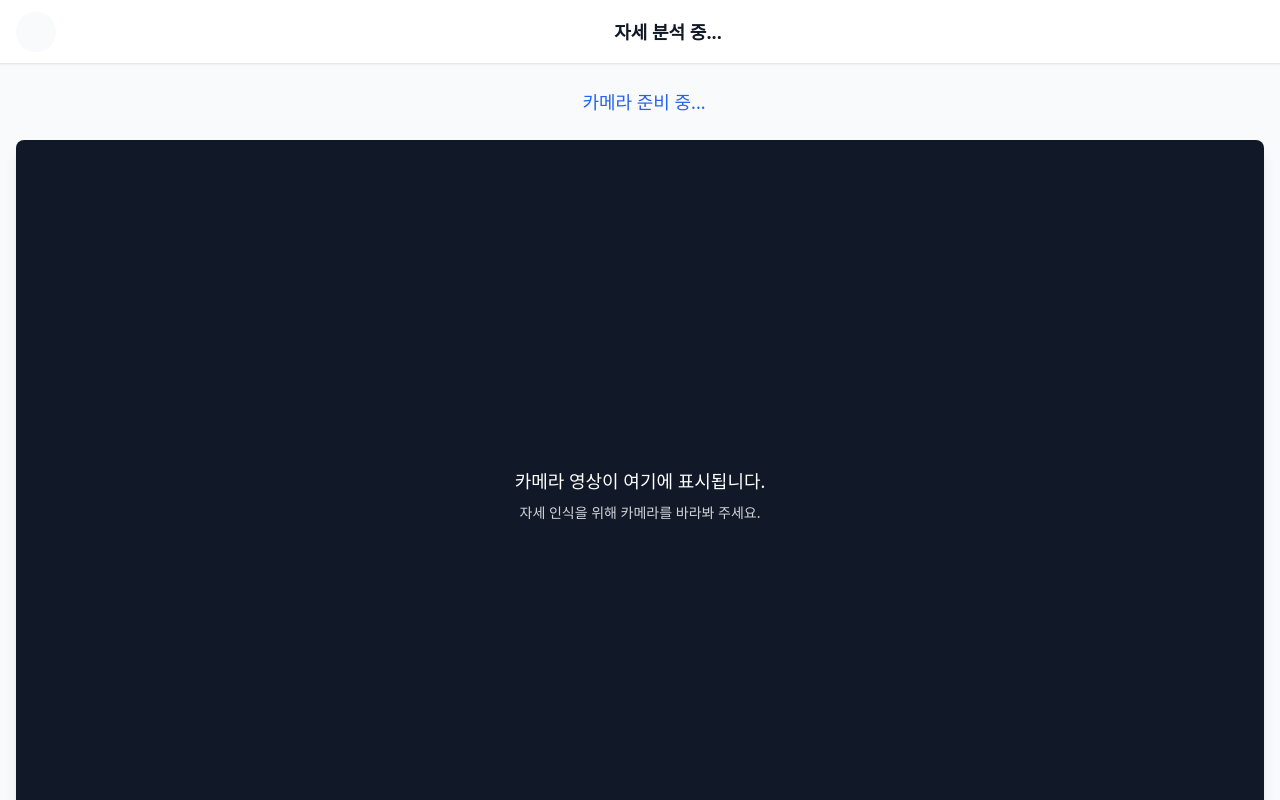
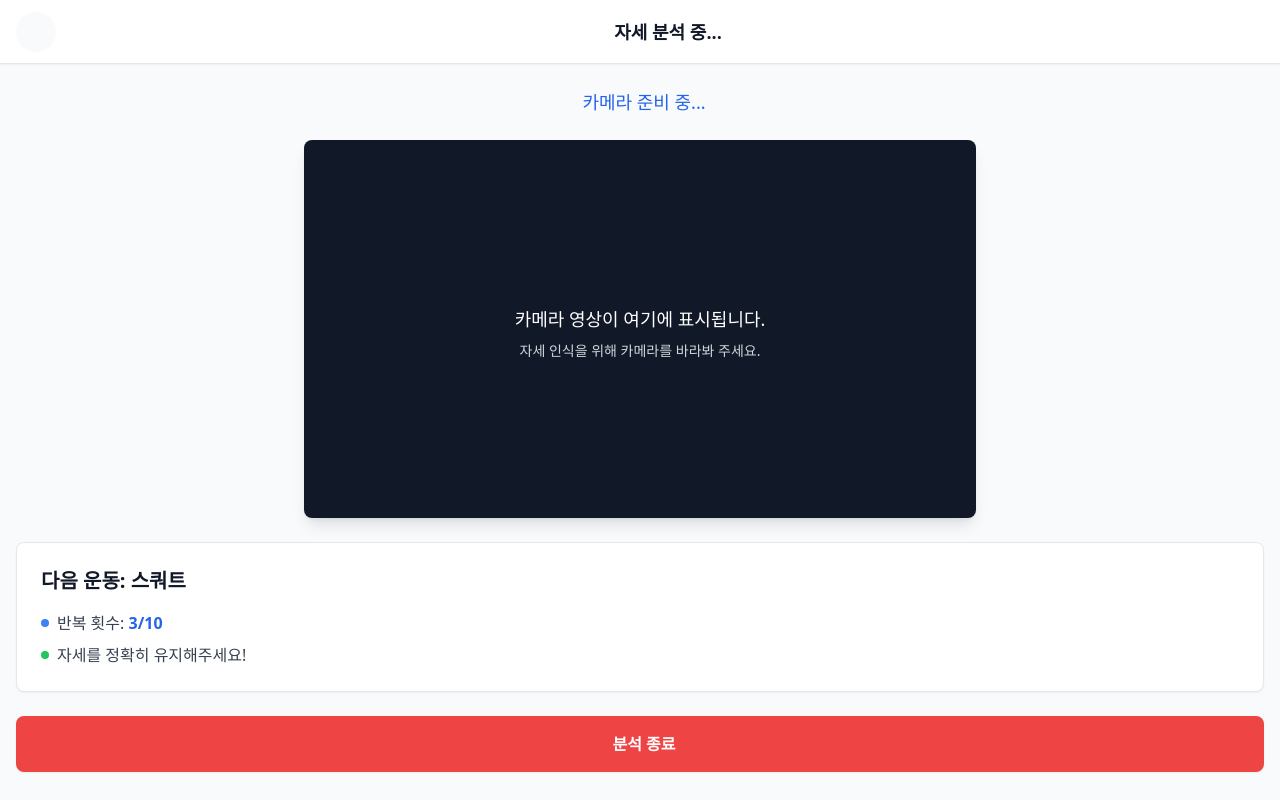
Before and after one commit to teena-not-tina/MyPT-finalProduct, a React (Create React App) app in the folder frontend/: page /routine/camera in a window 1280 px wide. Shown: the top 800 px of the page. Built offline with nearby package versions, Linux system fonts and the light colour scheme; no server answers.

Commit message:
06.10_11:13 커밋

```diff
--- a/frontend/src/pages/Routine/ExerciseCameraPage.js
+++ b/frontend/src/pages/Routine/ExerciseCameraPage.js
@@ -24,7 +24,7 @@ function ExerciseCameraPage() {
         </div>
 
         {/* 카메라 피드 영역 */}
-        <div className="bg-gray-900 rounded-lg aspect-video flex flex-col items-center justify-center text-white space-y-4 shadow-lg">
+        <div className="bg-gray-900 rounded-lg aspect-video w-full max-w-2xl mx-auto flex flex-col items-center justify-center text-white space-y-4 shadow-lg">
           <div className="text-center space-y-2">
             <i className="fas fa-camera text-4xl text-gray-400"></i>
             <p className="text-lg">카메라 영상이 여기에 표시됩니다.</p>
```
Also changed, not shown: 2 other files (tests, documents, lock files or other folders).
